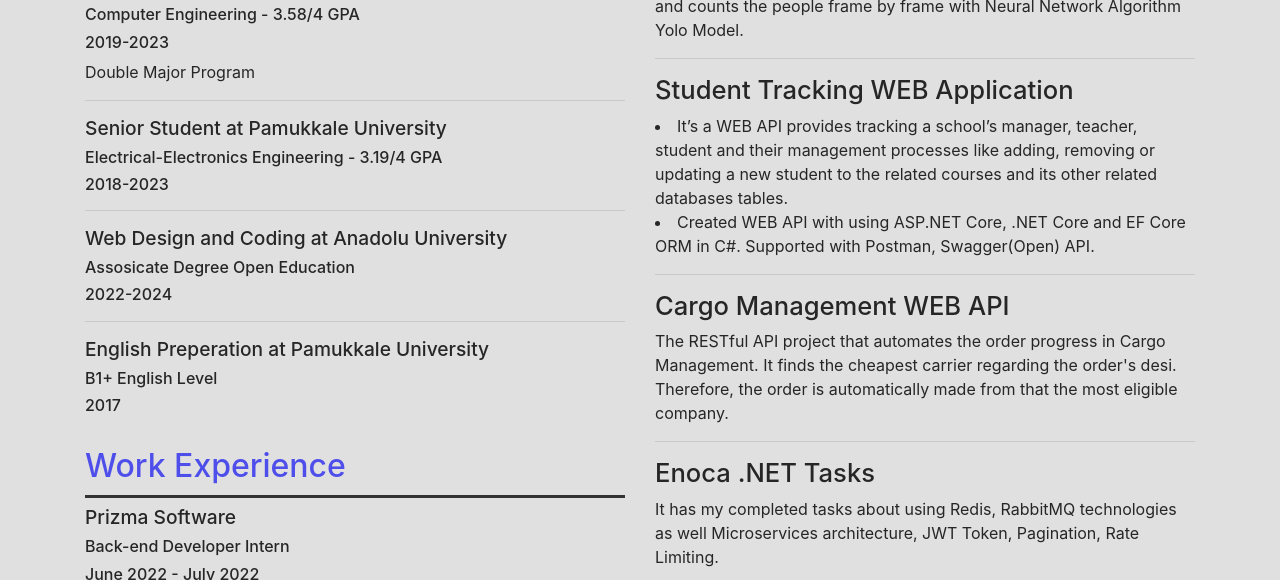
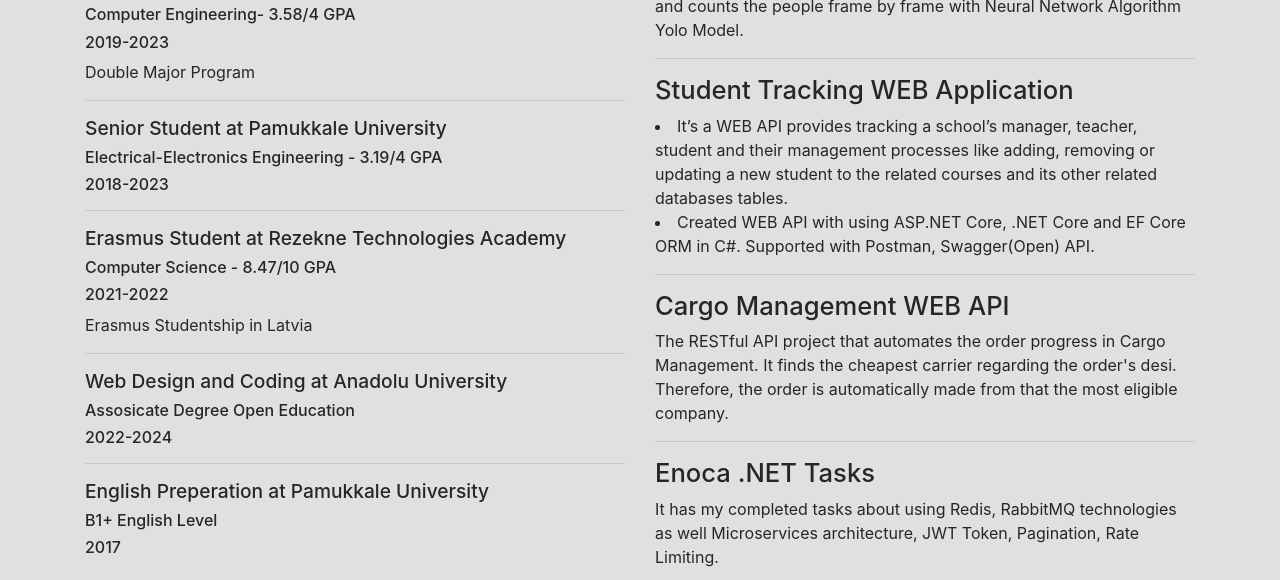
Before and after one commit to kadirtuna/kadirtuna.github.io, a plain HTML site: page index.html in a window 1280 px wide. Shown: the part 520-1100 px from the top of the page. Drawn offline with nearby package versions, Linux system fonts and the light colour scheme.

Commit message:
Update index.html

```diff
--- a/index.html
+++ b/index.html
@@ -148,7 +148,7 @@
               <h2>Education</h2>
 
               <h4>Senior Student at Pamukkale University </h4>
-              <h5>Computer Engineering - 3.58/4 GPA</h5>
+              <h5>Computer Engineering- 3.58/4 GPA</h5>
               <h6>2019-2023</h6>
               <p>Double Major Program</p>
 
@@ -157,6 +157,12 @@
               <h4>Senior Student at Pamukkale University</h4>
               <h5>Electrical-Electronics Engineering - 3.19/4 GPA</h5>
               <h6>2018-2023</h6>
+              <hr />
+
+              <h4>Erasmus Student at Rezekne Technologies Academy</h4>
+              <h5>Computer Science - 8.47/10 GPA</h5>
+              <h6>2021-2022</h6>
+              <p>Erasmus Studentship in Latvia</p>
               <hr />
 
               <h4>Web Design and Coding at Anadolu University</h4>
```
